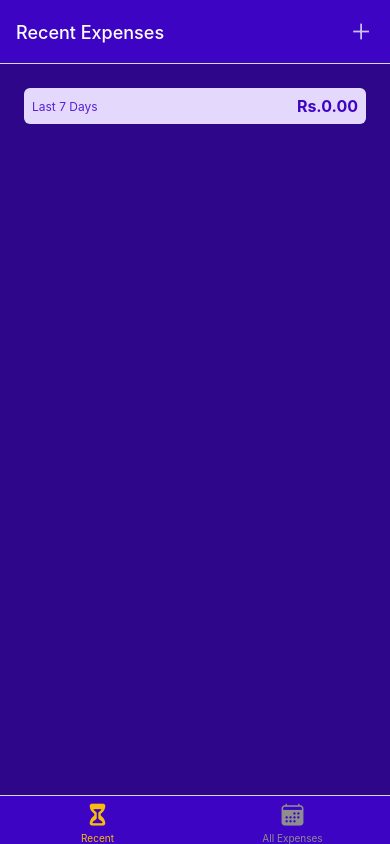
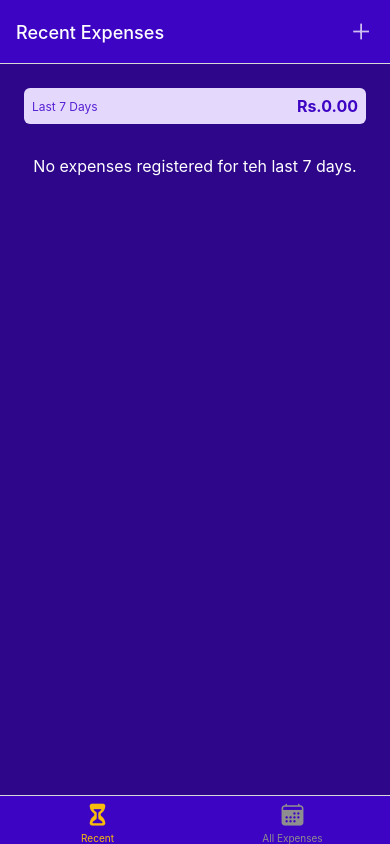
Before and after one commit to HamnaSiddiqui/Expense-Tracker-App, a React Native app: screen /RecentExpenses in a window 390 px wide. Built offline with nearby package versions, Linux system fonts and the light colour scheme.

Commit message:
managing app wide state with context

```diff
--- a/components/ExpensesOutput/ExpensesOutput.js
+++ b/components/ExpensesOutput/ExpensesOutput.js
@@ -1,14 +1,19 @@
-import { View, StyleSheet } from "react-native";
+import { View, StyleSheet, Text } from "react-native";
 
 import { GlobalStyles } from "../../constants/styles";
 import ExpensesSummary from "./ExpensesSummary";
 import ExpensesList from "./ExpensesList";
 
-function ExpensesOutput({ expenses, expensesPeriod }) {
+function ExpensesOutput({ expenses, expensesPeriod, fallbackText }) {
+  let content = <Text style={styles.infoText}>{fallbackText}</Text>;
+
+  if (expenses.length > 0) {
+    content = <ExpensesList expenses={expenses} />;
+  }
   return (
     <View style={styles.container}>
       <ExpensesSummary expenses={expenses} periodName={expensesPeriod} />
-      <ExpensesList expenses={expenses} />
+      {content}
     </View>
   );
 }
@@ -23,4 +28,10 @@
     paddingBottom: 0,
     backgroundColor: GlobalStyles.colors.primary700,
   },
+  infoText: {
+    color: "white",
+    fontSize: 16,
+    textAlign: "center",
+    marginTop: 32,
+  },
 });
--- a/screens/AllExpenses.js
+++ b/screens/AllExpenses.js
@@ -6,7 +6,11 @@
 function AllExpenses() {
   const expensesCtx = useContext(ExpensesContext);
   return (
-    <ExpensesOutput expenses={expensesCtx.expenses} expensesPeriod="Total" />
+    <ExpensesOutput
+      expenses={expensesCtx.expenses}
+      expensesPeriod="Total"
+      fallbackText="No registered expenses Found!"
+    />
   );
 }
 
--- a/screens/ManageExpenses.js
+++ b/screens/ManageExpenses.js
@@ -1,11 +1,13 @@
-import { useLayoutEffect } from "react";
+import { useContext, useLayoutEffect } from "react";
 import { View, StyleSheet } from "react-native";
 
 import IconButton from "../components/UI/IconButton";
 import { GlobalStyles } from "../constants/styles";
 import Button from "../components/UI/Button";
+import { ExpensesContext } from "../store/expenses-context";
 
 function ManageExpenses({ route, navigation }) {
+  const expenseCtx = useContext(ExpensesContext);
   const editedExpenseId = route.params?.expenseId;
   const isEditing = !!editedExpenseId;
 
@@ -16,6 +18,7 @@
   }, [navigation, isEditing]);
 
   function deleteExpenseHandler() {
+    expenseCtx.deleteExpense(editedExpenseId);
     navigation.goBack();
   }
 
@@ -24,6 +27,18 @@
   }
 
   function confirmHandler() {
+    if (isEditing) {
+      expenseCtx.updateExpense(editedExpenseId, {
+        description: "TEXT",
+        amount: 30,
+        date: new Date("2020-12-20"),
+      });
+    }
+    expenseCtx.addExpense({
+      description: "ADD TEXT",
+      amount: 90,
+      date: new Date("2023-12-10"),
+    });
     navigation.goBack();
   }
 
--- a/screens/RecentExpenses.js
+++ b/screens/RecentExpenses.js
@@ -11,11 +11,15 @@
     const today = new Date();
     const date7DaysAgo = getDateMinusDays(today, 7);
 
-    return expense.date > date7DaysAgo;
+    return expense.date >= date7DaysAgo && expense.date <= today;
   });
 
   return (
-    <ExpensesOutput expenses={recentExpenses} expensesPeriod="Last 7 Days" />
+    <ExpensesOutput
+      expenses={recentExpenses}
+      expensesPeriod="Last 7 Days"
+      fallbackText="No expenses registered for teh last 7 days."
+    />
   );
 }
 
```
